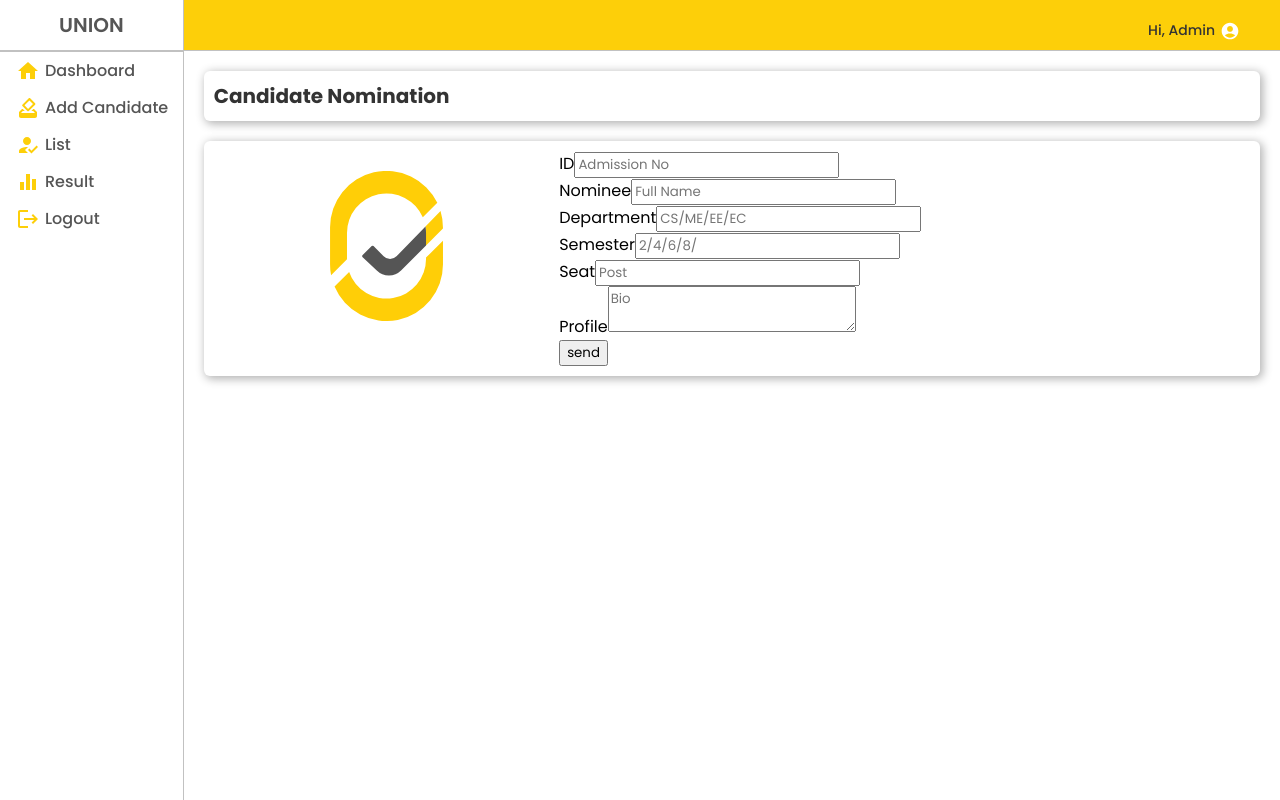
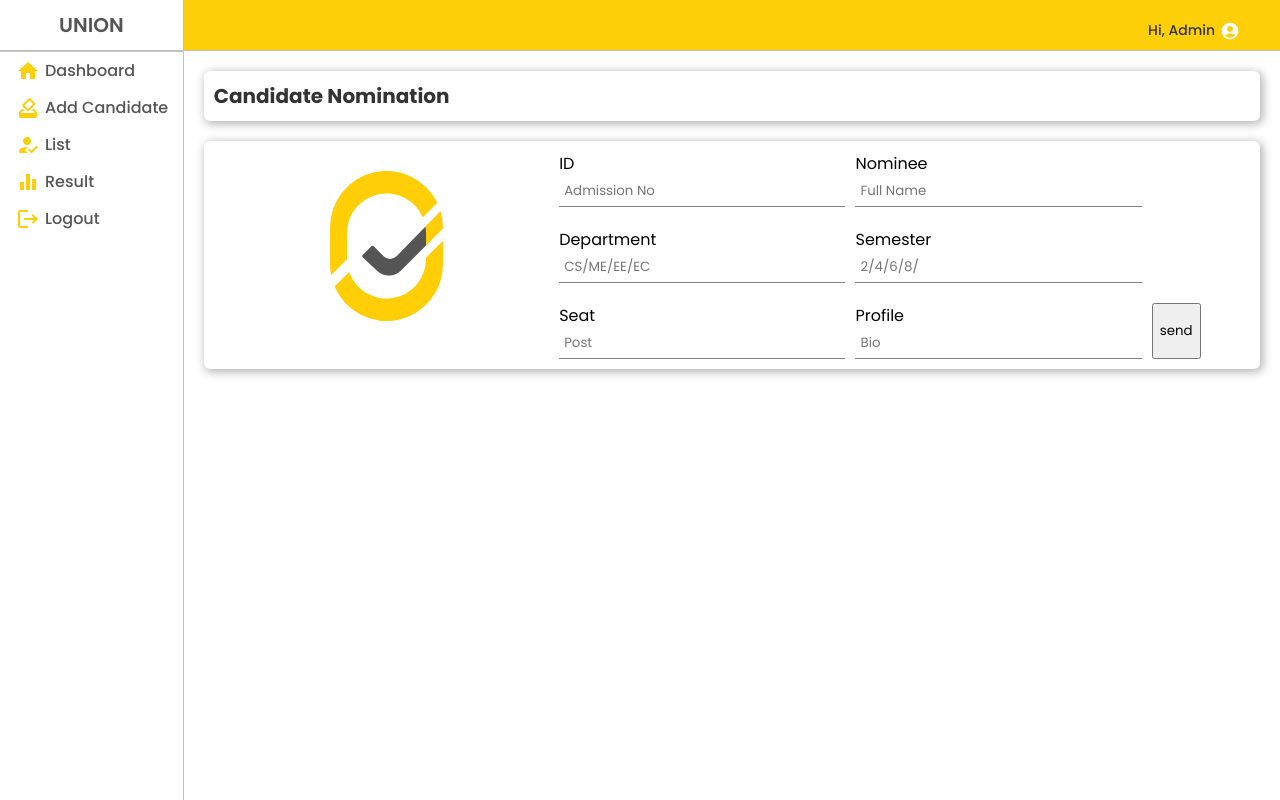
Before and after one commit to shihabsaleem/unionCES, a React (Create React App) app: page /Add in a window 1280 px wide. Built offline with nearby package versions, Linux system fonts and the light colour scheme.

Commit message:
nominee form

```diff
--- a/src/Pages/Add/Add.jsx
+++ b/src/Pages/Add/Add.jsx
@@ -41,7 +41,7 @@ const Add = () => {
               </div>
               <div className="formInput">
                 <label>Profile</label>
-                <textarea type="text" placeholder="Bio" />
+                <input type="text" placeholder="Bio" />
               </div>
               <button>send</button>
             </form>
--- a/src/Pages/Add/add.scss
+++ b/src/Pages/Add/add.scss
@@ -23,17 +23,33 @@
             .left {
                 flex: 1;
                 text-align: center;
-                img{
+
+                img {
                     width: 200px;
                     height: 150px;
                     padding: 20px;
-                   object-fit: contain;
+                    object-fit: contain;
 
                 }
             }
 
             .right {
                 flex: 2;
+
+                form {
+                    display: flex;
+                    flex-wrap: wrap;
+                    gap: 20px;
+
+                    .formInput {
+                        width: 40%;
+
+                        input {
+                            width: 100%;
+                        padding: 5px;
+                    border: none;border-bottom: 1px solid gray;}
+                    }
+                }
             }
         }
     }
```
